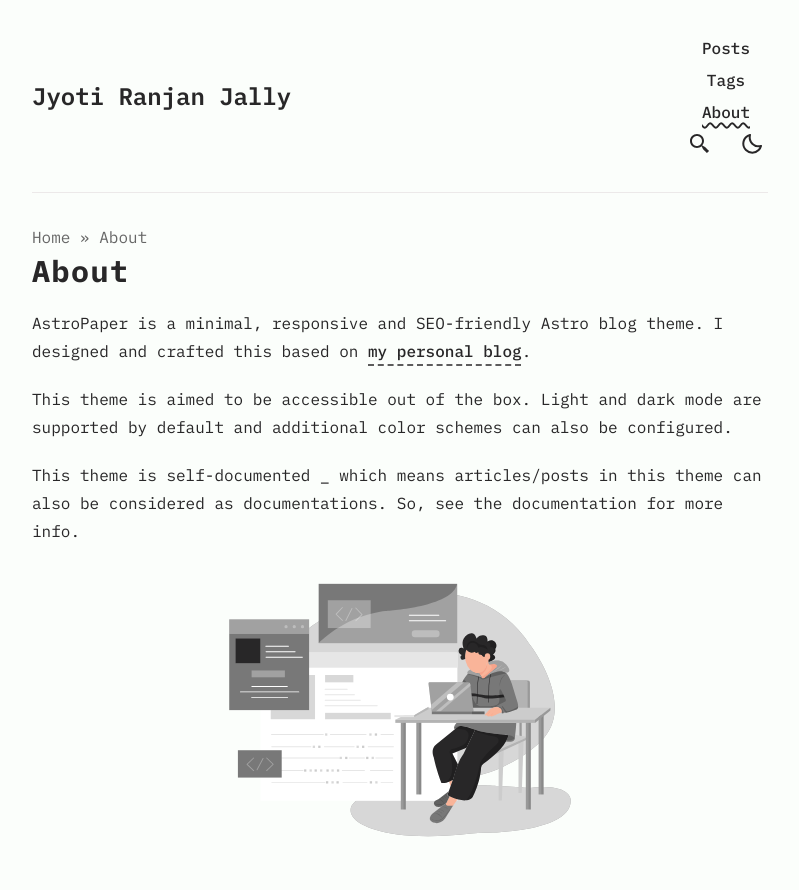
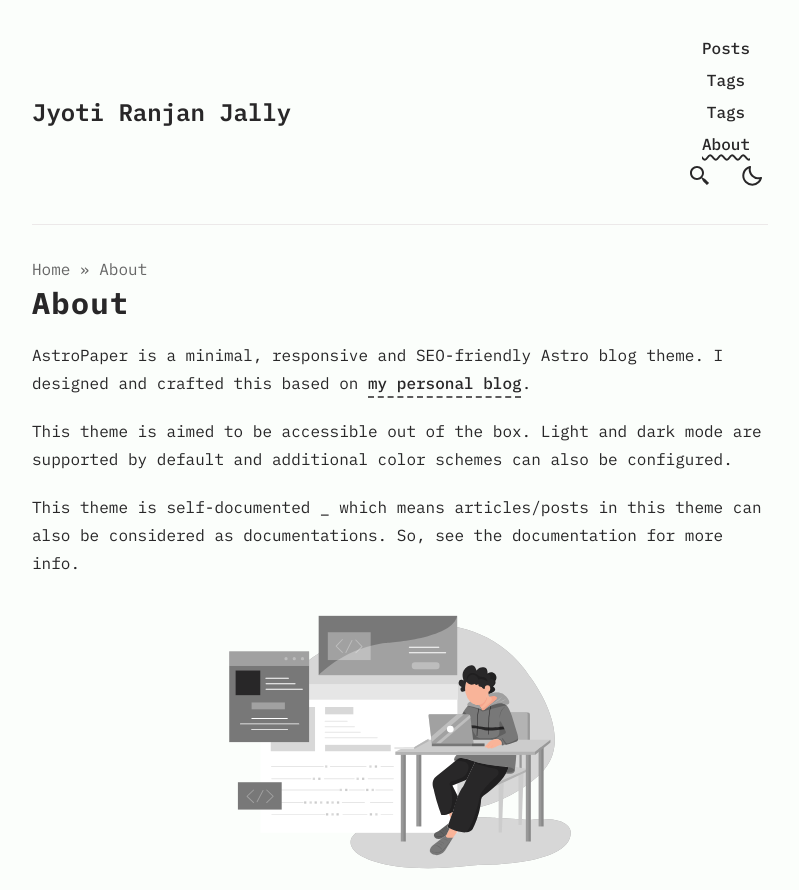
Before and after one commit to jyotiranjanjally/jyotiranjanjally.github.io, an Astro site: page /about in a window 1280 px wide. Shown: the top 890 px of the page, without its empty margins (240-1039 px from the left). Built offline with nearby package versions, Linux system fonts and the light colour scheme; Astro itself is replaced by a stand-in of ours.

Commit message:
portfolio added

```diff
--- a/src/components/Header.astro
+++ b/src/components/Header.astro
@@ -4,7 +4,7 @@
 import LinkButton from "./LinkButton.astro";
 
 export interface Props {
-  activeNav?: "posts" | "tags" | "about" | "search";
+  activeNav?: "posts" | "tags" | "portfolio" | "about" | "search";
 }
 
 const { activeNav } = Astro.props;
@@ -62,6 +62,14 @@
           </li>
           <li>
             <a href="/tags/" class={activeNav === "tags" ? "active" : ""}>
+              Tags
+            </a>
+          </li>
+          <li>
+            <a
+              href="/portfolio/"
+              class={activeNav === "portfolio" ? "active" : ""}
+            >
               Tags
             </a>
           </li>
```
